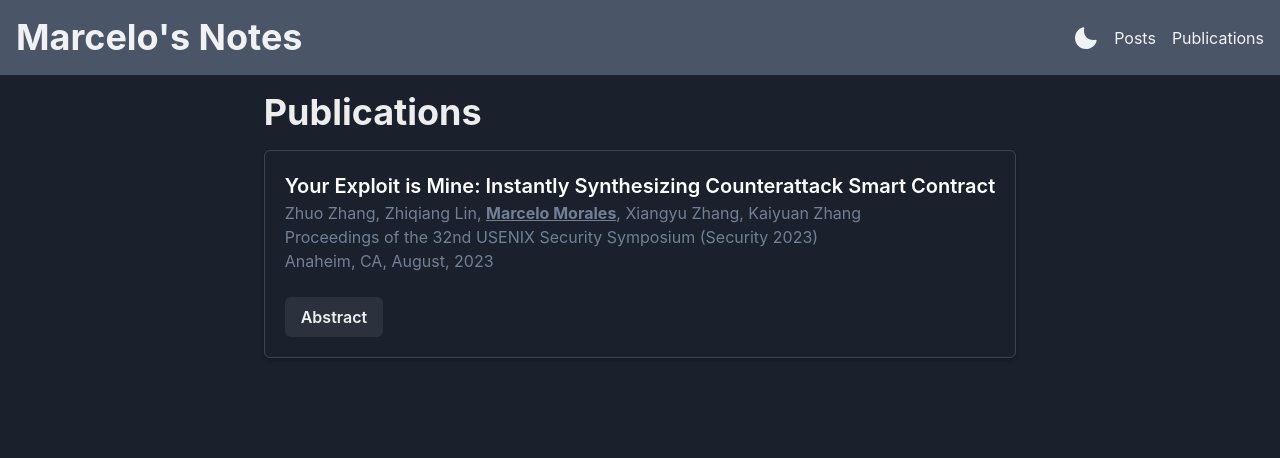
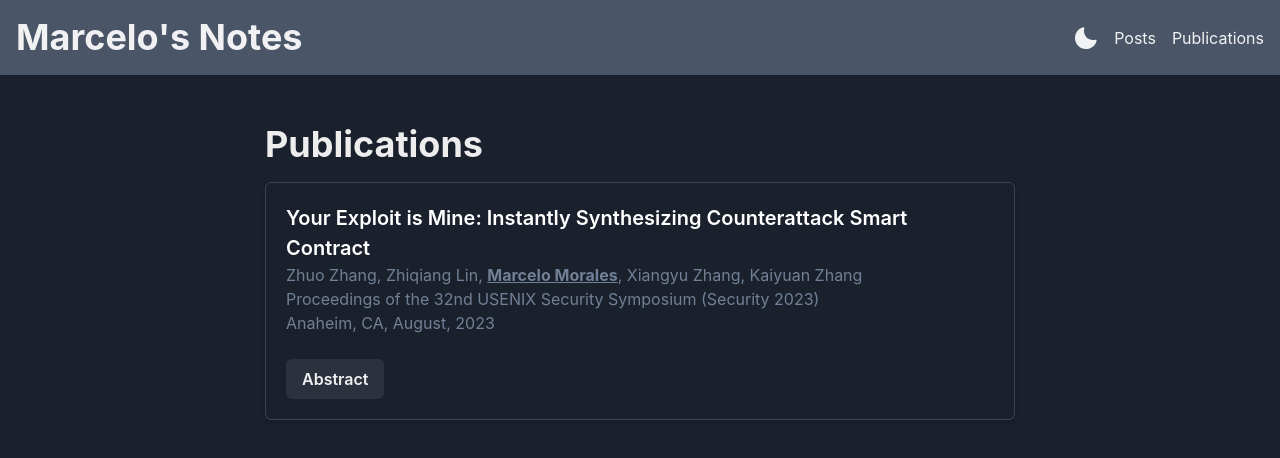
Before and after one commit to mm587517/website, a Next.js app: page /publications in a window 1280 px wide. Shown: the top 458 px of the page. Built offline with nearby package versions, Linux system fonts and the light colour scheme.

Commit message:
Fixing margins

```diff
--- a/components/PageLayout.tsx
+++ b/components/PageLayout.tsx
@@ -9,7 +9,7 @@ export const PageLayout: React.FC<React.PropsWithChildren<{}>> = ({
     <Box>
       <Header />
       <Center mt={4}>
-        <Box>{children}</Box>
+        <Box m={8}>{children}</Box>
       </Center>
     </Box>
   );
--- a/components/PublicationCard.tsx
+++ b/components/PublicationCard.tsx
@@ -36,7 +36,9 @@ const PublicationCard: React.FC<PublicationProps> = ({
 
   const me: string = 'Marcelo Morales';
 
-  const maxCardWidth = ['100%', '80%', '800px'];
+  const maxCardWidth = ['100%', '80%', '750px'];
+  const abstractWidth = '80%'; // Define the width of the abstract content
+
   const { colorMode } = useColorMode();
 
   return (
```
